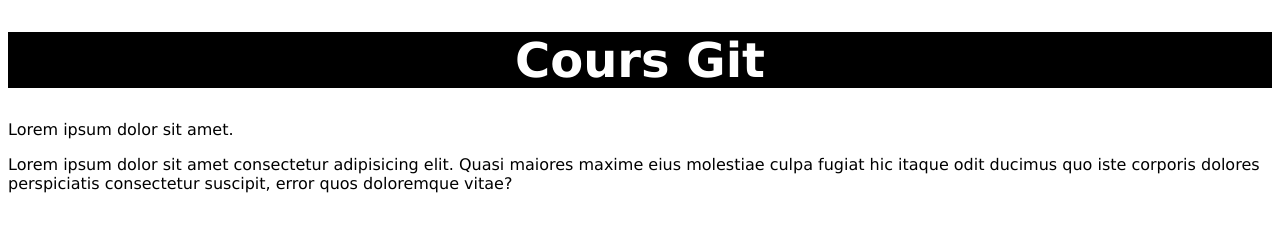
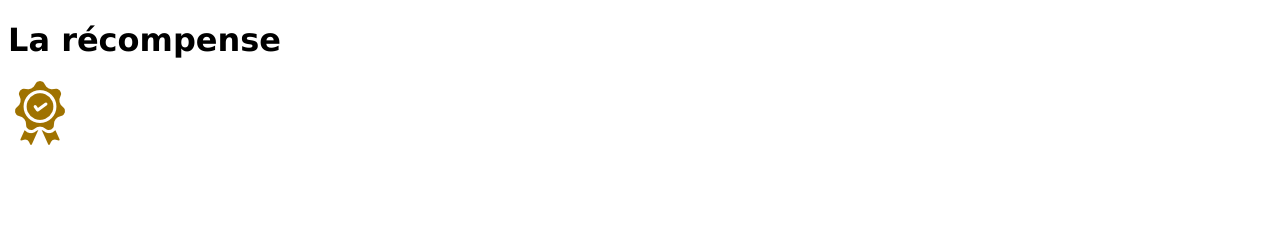
Before and after one commit to PiitooCorleone/clone_mon_site_web, a plain HTML site: page index.html in a window 1280 px wide. Drawn offline with Linux system fonts and the light colour scheme.

Commit message:
Ajout div récompense avec image et dossier image

```diff
--- a/index.html
+++ b/index.html
@@ -10,13 +10,11 @@
 </head>
 <body>
 
-    <!-- Titre -->
-    <h1 id="top-banner">Cours Git</h1>
-
-    <!-- Recompense -->
-    <p>Lorem ipsum dolor sit amet.</p>
-    <p>Lorem ipsum dolor sit amet consectetur adipisicing elit. Quasi maiores maxime eius molestiae culpa fugiat hic itaque odit ducimus quo iste corporis dolores perspiciatis consectetur suscipit, error quos doloremque vitae?
-    </p>
+    <!-- RECOMPENSES -->
+    <div>
+        <h1>La récompense</h1>
+        <img src="images/medal_bronze.png" alt="Médaille de bronze">
+    </div>
 
 </body>
 </html>
```
Also changed, not shown: images/medal_bronze.png (added), images/medal_gold.png (added), images/medal_silver.png (added).
